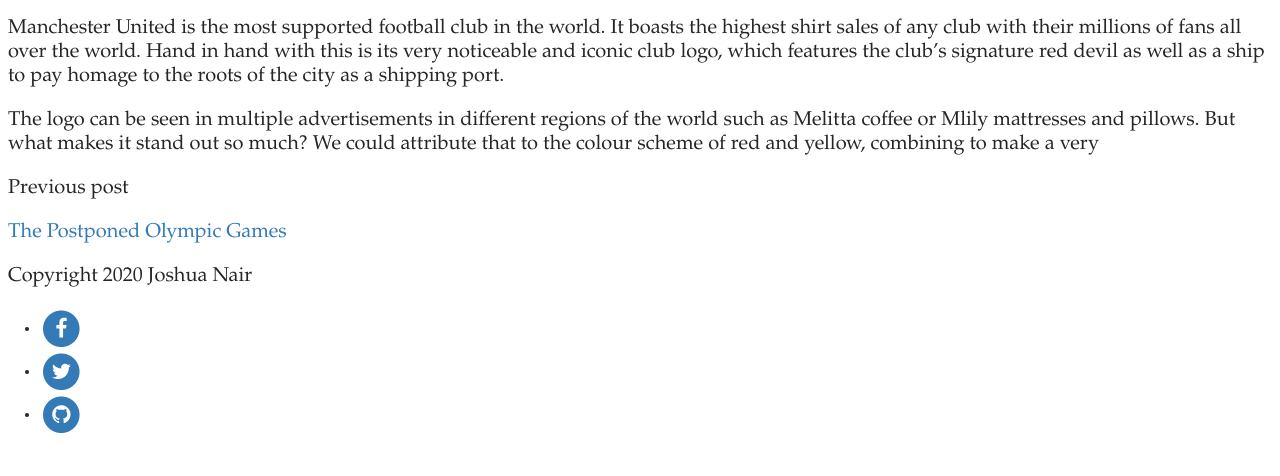
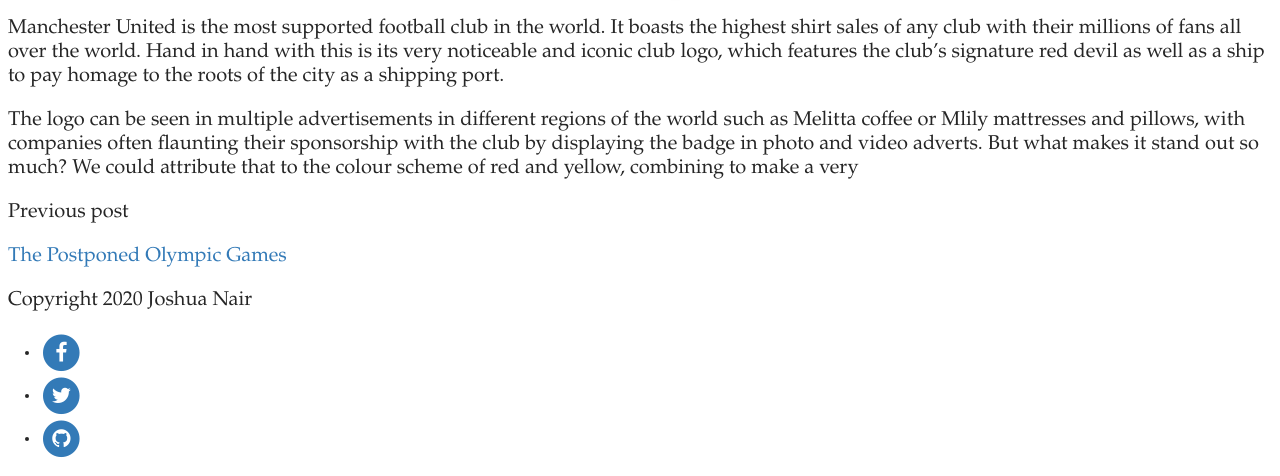
Before and after one commit to joshnair10/TypogBlog, a Jekyll site: the page built from _posts/2020-11-17-the-most-popular-football-club-logo-in-the-world.md, in a window 1280 px wide, cut to the strip 884-1360 px from the top of the page. Built offline with Jekyll 4.4.1, drawn with Linux system fonts in a browser that asks for light colours; some web fonts are replaced; comment, search, counter and statistics services are not loaded; before the commit the page ends 1336 px from its top, so only the background shows below that.

Commit message:
Update Post “2020-11-17-the-most-popular-football-club-logo-in-the-world”

```diff
--- a/_posts/2020-11-17-the-most-popular-football-club-logo-in-the-world.md
+++ b/_posts/2020-11-17-the-most-popular-football-club-logo-in-the-world.md
@@ -7,4 +7,4 @@ comments: true
 ---
 Manchester United is the most supported football club in the world. It boasts the highest shirt sales of any club with their millions of fans all over the world. Hand in hand with this is its very noticeable and iconic club logo, which features the club's signature red devil as well as a ship to pay homage to the roots of the city as a shipping port.
 
-The logo can be seen in multiple advertisements in different regions of the world such as Melitta coffee or Mlily mattresses and pillows. But what makes it stand out so much? We could attribute that to the colour scheme of red and yellow, combining to make a very
+The logo can be seen in multiple advertisements in different regions of the world such as Melitta coffee or Mlily mattresses and pillows, with companies often flaunting their sponsorship with the club by displaying the badge in photo and video adverts. But what makes it stand out so much? We could attribute that to the colour scheme of red and yellow, combining to make a very
```
